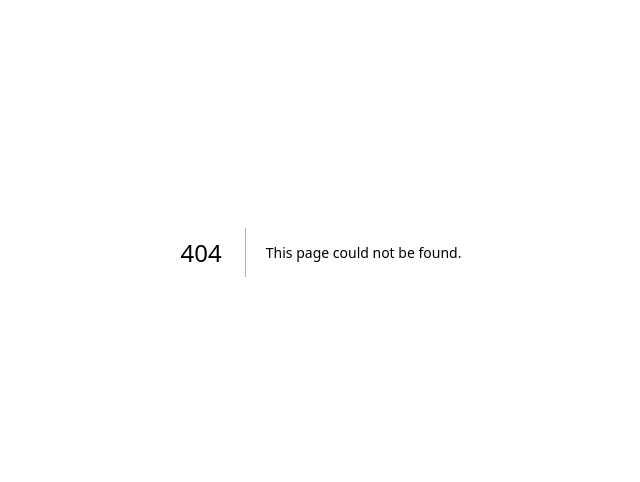
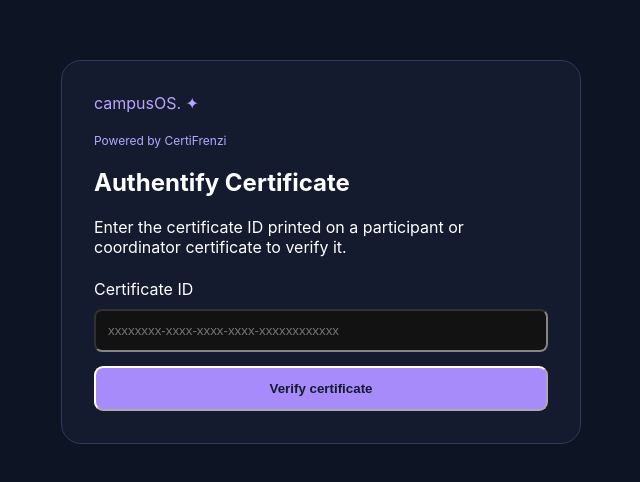
Before and after one commit to veeny698-coder/CampusOs, a Next.js app: page /authentify in a window 1280 px wide. Before the commit this address had no page. Shown: the part 148-630 px from the top of the page, without its empty margins (319-959 px from the left). Built offline with nearby package versions, Linux system fonts and the light colour scheme.

Commit message:
feat(certifrenzy): restore original public certificate ID authentify search

```diff
--- /dev/null
+++ b/app/authentify/page.tsx
@@ -0,0 +1,37 @@
+import Link from 'next/link';
+import {redirect} from 'next/navigation';
+import {createClient} from '@supabase/supabase-js';
+export const dynamic='force-dynamic';
+
+const UUID=/^[0-9a-f]{8}-[0-9a-f]{4}-[0-9a-f]{4}-[0-9a-f]{4}-[0-9a-f]{12}$/i;
+export default async function Authentify({searchParams}:{searchParams:Promise<{id?:string}>}){
+ const {id:input}=await searchParams;
+ const id=String(input||'').trim();
+ let invalid=false;
+ if(id){
+  invalid=true;
+  if(UUID.test(id)){
+   const url=process.env.NEXT_PUBLIC_SUPABASE_URL,key=process.env.NEXT_PUBLIC_SUPABASE_ANON_KEY;
+   if(url&&key){
+    const client=createClient(url,key,{auth:{persistSession:false,autoRefreshToken:false}});
+    const {data:participant,error:participantError}=await client.rpc('verify_event_certificate',{p_code:id});
+    if(!participantError&&Array.isArray(participant)&&participant.length)redirect('/verify/certificate/'+id);
+    const {data:coordinator,error:coordinatorError}=await client.rpc('verify_coordinator_certificate',{p_code:id});
+    if(!coordinatorError&&Array.isArray(coordinator)&&coordinator.length)redirect('/verify/coordinator/'+id);
+   }
+  }
+ }
+ return <main style={{minHeight:'100vh',display:'grid',placeItems:'center',background:'#0d1424',color:'#fff',padding:24}}>
+  <section style={{maxWidth:520,width:'100%',padding:32,border:'1px solid #34365b',borderRadius:20,background:'#151b2f'}}>
+   <Link href="/" style={{color:'#b9a5ff'}}>campusOS. ✦</Link>
+   <p style={{fontSize:12,color:'#b9a5ff',marginTop:20}}>Powered by CertiFrenzi</p>
+   <h1>Authentify Certificate</h1>
+   <p>Enter the certificate ID printed on a participant or coordinator certificate to verify it.</p>
+   {invalid&&<p role="alert" style={{color:'#fca5a5'}}>No verified certificate was found for that ID. Please check it and retry.</p>}
+   <form method="GET" action="/authentify" style={{display:'grid',gap:14,marginTop:22}}>
+    <label>Certificate ID<input name="id" required minLength={36} maxLength={36} placeholder="xxxxxxxx-xxxx-xxxx-xxxx-xxxxxxxxxxxx" defaultValue={id} style={{display:'block',marginTop:10,width:'100%',padding:12,borderRadius:8}}/></label>
+    <button style={{padding:13,borderRadius:9,background:'#a78bfa',color:'#151b2f',fontWeight:700}}>Verify certificate</button>
+   </form>
+  </section>
+ </main>;
+}
```
